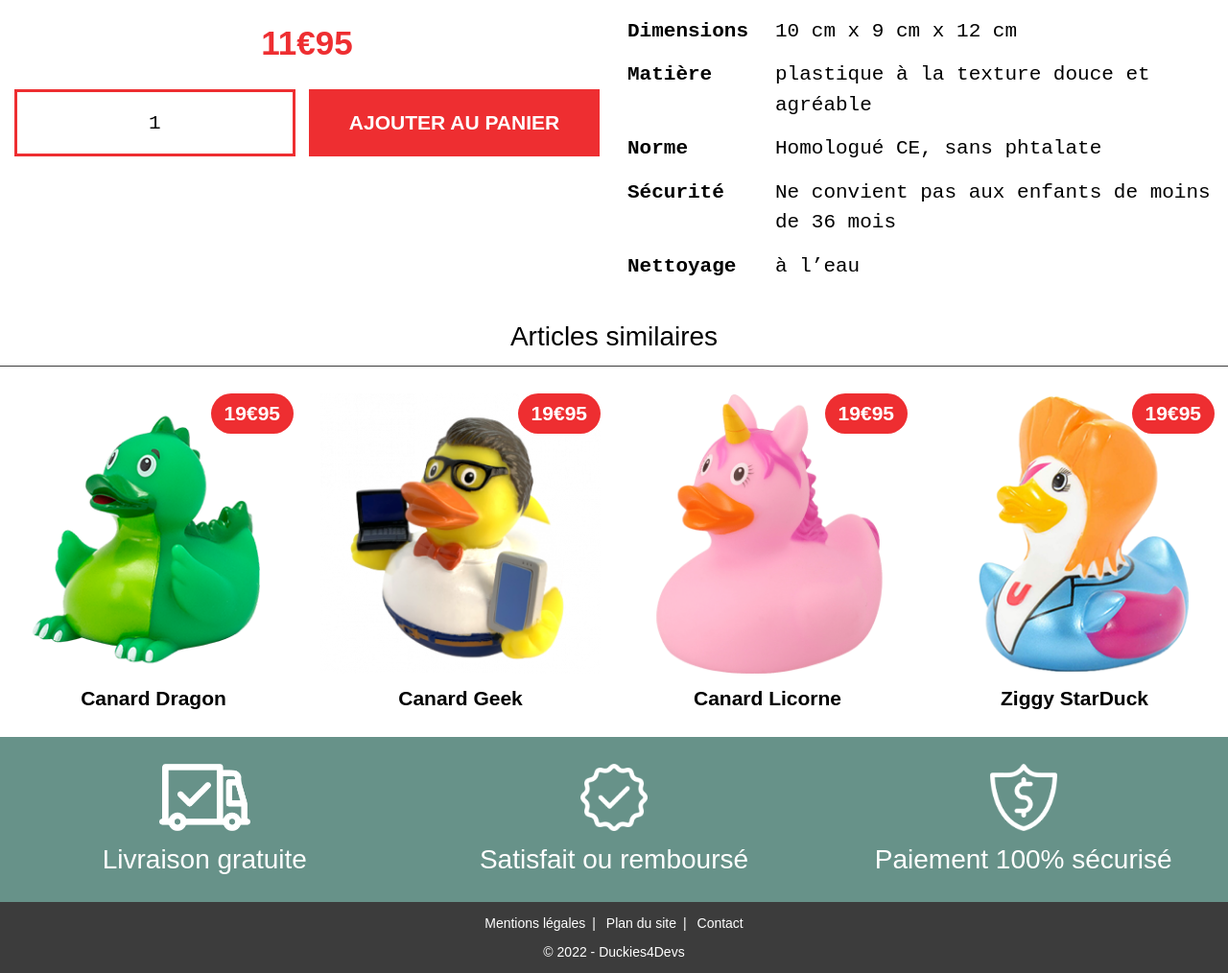
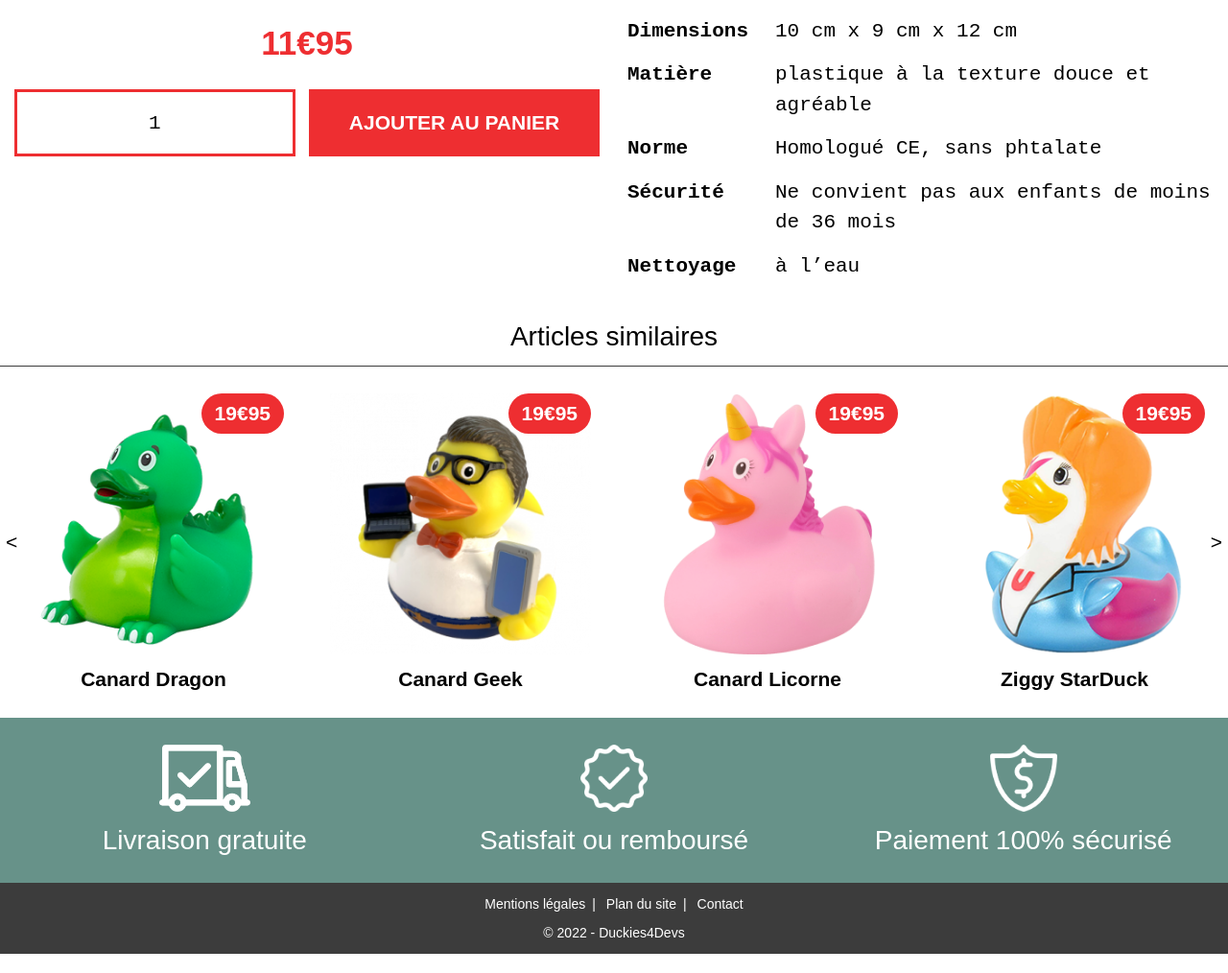
Before and after one commit to younesbourakadi/duckies4devs, a plain HTML site: page index.html in a window 1280 px wide. Shown: the part 821-1835 px from the top of the page at 96% size. Drawn offline with Linux system fonts and the light colour scheme.

Commit message:
Add carousel js

```diff
--- a/css/style.css
+++ b/css/style.css
@@ -330,16 +330,115 @@ body {
 
 /* SIMILAR */
 
+/* .similar { */
+/*     width: 100%; */
+/*     max-width: var(--container-width); */
+/*     margin: 0 auto; */
+/*     overflow: hidden; */
+/* } */
+/* .similar-lst { */
+/*     display: grid; */
+/*     grid-template-columns: repeat(4, 1fr); */
+/* } */
+/* .similar-lnk { */
+/*     position: relative; */
+/*     display: flex; */
+/*     flex-direction: column; */
+/*     align-items: center; */
+/*     justify-content: space-between; */
+/*     gap: 1rem; */
+/*     padding: 1rem; */
+/*     color: #000; */
+/*     background-color: #fff; */
+/*     height: 100%; */
+/*     transition: background var(--transition-duration) var(--transition-function); */
+/* } */
+/* .similar-img { */
+/*     width:100%; */
+/* } */
+/* .similar-ttl { */
+/*     font-size: 1.5rem; */
+/*     text-align: center; */
+/* } */
+/* .similar-price { */
+/*     position: absolute; */
+/*     top: 1rem; */
+/*     right: 1rem; */
+/*     display: flex; */
+/*     justify-content: center; */
+/*     align-items: center; */
+/*     height: 3rem; */
+/*     padding: 0 1rem; */
+/*     border-radius: 1.5rem; */
+/*     font-size: 1.5rem; */
+/*     font-weight: bold; */
+/*     color: white; */
+/*     background-color: var(--primary-color); */
+/* } */
+
+/* @media screen and (min-width: 768px) { */
+/*     .similar-lnk:hover { */
+/*         background-color: #dddddd; */
+/*     } */
+/* } */
+
+
 .similar {
   width: 100%;
   max-width: var(--container-width);
   margin: 0 auto;
   overflow: hidden;
 }
+
+.similar-carousel {
+  position: relative;
+  width: 100%;
+  overflow: hidden;
+}
+
+.prev-similar-btn,
+.next-similar-btn {
+  position: absolute;
+  top: 50%;
+  transform: translateY(-50%);
+  background-color: transparent;
+  border: none;
+  font-size: 1.5rem;
+  color: #000;
+  cursor: pointer;
+  z-index: 2;
+}
+
+.prev-similar-btn {
+  left: 0;
+}
+
+.next-similar-btn {
+  right: 0;
+}
+
+.similar-carousel-wrapper {
+  display: flex;
+  overflow-x: scroll;
+  scroll-snap-type: x mandatory;
+}
+
 .similar-lst {
   display: grid;
   grid-template-columns: repeat(4, 1fr);
+  scroll-snap-align: start;
+  padding: 0;
+  margin: 0;
+  list-style: none;
 }
+
+.similar-itm {
+  flex: 0 0 auto;
+  width: 100%;
+  padding: 0 10px;
+  box-sizing: border-box;
+}
+
 .similar-lnk {
   position: relative;
   display: flex;
@@ -352,14 +451,18 @@ body {
   background-color: #fff;
   height: 100%;
   transition: background var(--transition-duration) var(--transition-function);
+  text-decoration: none;
 }
+
 .similar-img {
-    width:100%;
+  width: 100%;
 }
+
 .similar-ttl {
   font-size: 1.5rem;
   text-align: center;
 }
+
 .similar-price {
   position: absolute;
   top: 1rem;
@@ -381,6 +484,7 @@ body {
     background-color: #dddddd;
   }
 }
+
 
 /* REINSURANCE  */
 
--- a/index.html
+++ b/index.html
@@ -85,6 +85,9 @@
         </section>
 <section class="similar page-section">
   <h2 class="product-subttl">Articles similaires</h2>
+  <div class="similar-carousel">
+    <button class="prev-similar-btn">&lt;</button>
+    <div class="similar-carousel-wrapper">
       <ul class="similar-lst">
         <li class="similar-itm">
           <a class="similar-lnk" href="#">
@@ -115,6 +118,9 @@
           </a>
         </li>
       </ul>
+    </div>
+    <button class="next-similar-btn">&gt;</button>
+  </div>
 </section>
          </main>
     <aside class="reinsur">
--- a/index.js
+++ b/index.js
@@ -140,3 +140,47 @@ if (storedAccordionStates) {
 accordionTitles.forEach((title) => {
   title.addEventListener("click", toggleAccordion);
 });
+
+////////////////////////////////////////////////////////////////////////////////////////////////////////
+
+
+/*
+*
+*
+*             Produits similaires
+*
+*
+*/
+
+
+
+/*
+*
+*
+*       Version mobile
+*
+*
+*/
+const slidesContainer = document.querySelector(".similar-lst");
+
+const slide = document.querySelector(".similar-itm");
+
+const prevButton = document.querySelector(".prev-similar-btn");
+
+const nextButton = document.querySelector(".next-similar-btn");
+
+nextButton.addEventListener("click", () => {
+
+  const slideWidth = slide.clientWidth;
+
+  slidesContainer.scrollLeft += slideWidth;
+
+});
+
+prevButton.addEventListener("click", () => {
+
+  const slideWidth = slide.clientWidth;
+
+  slidesContainer.scrollLeft -= slideWidth;
+
+});
```
Lines whose indentation alone changed are shown as unchanged.
